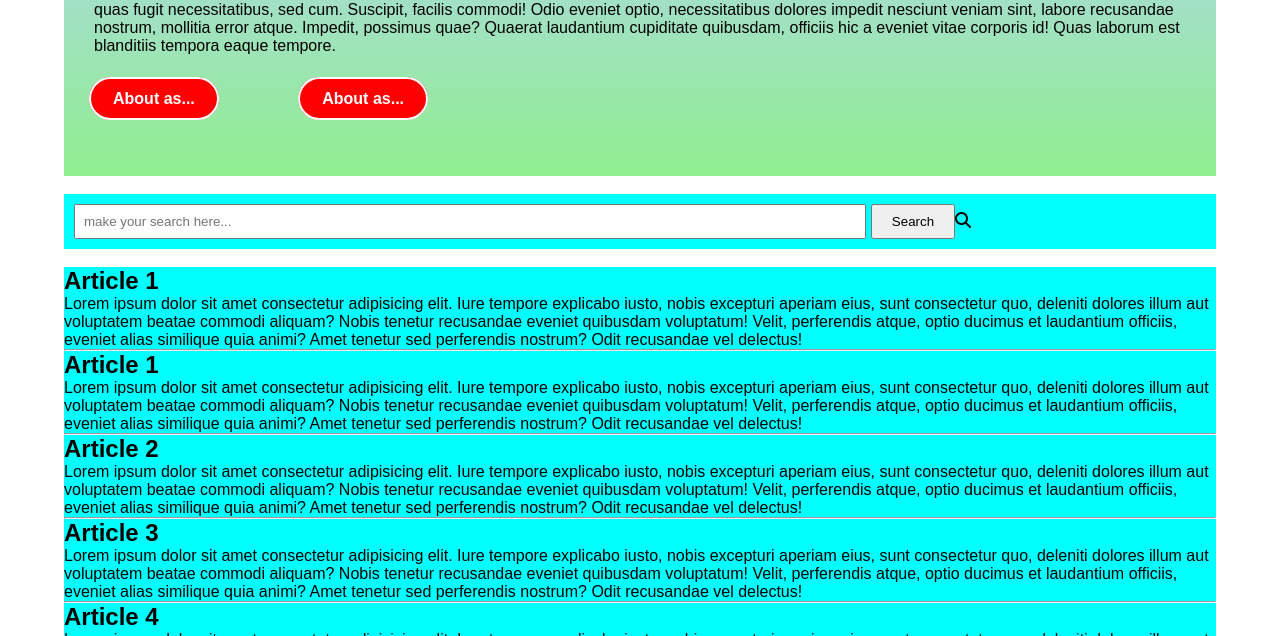
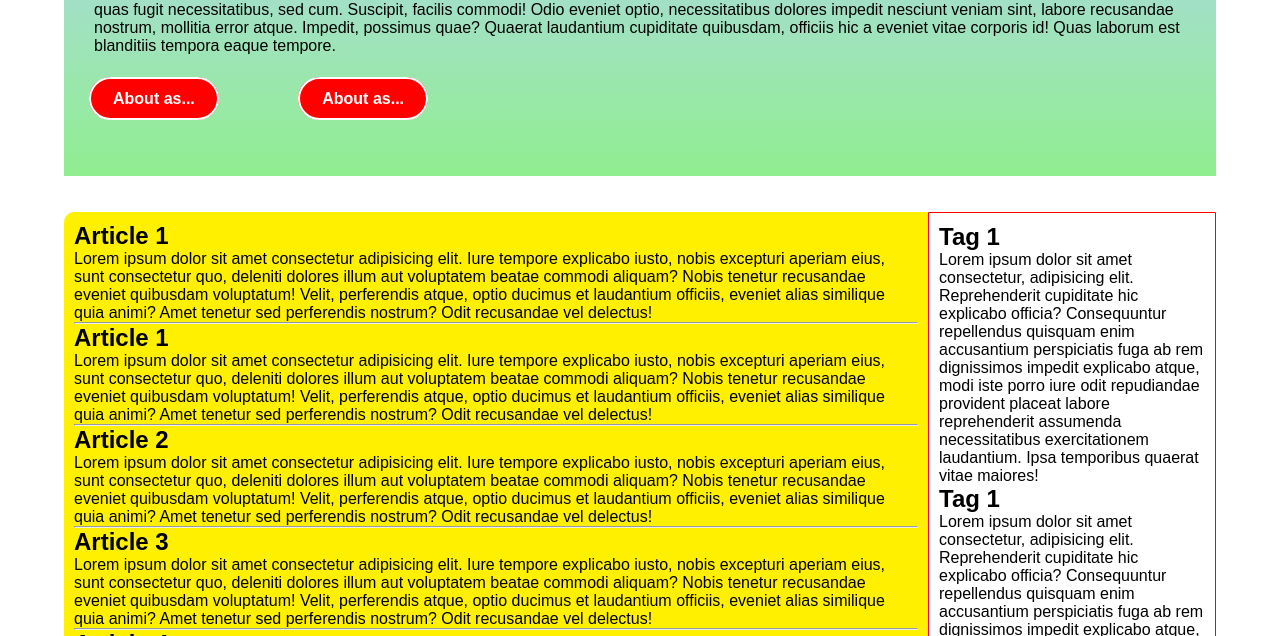
Before and after one commit to NoelGamaliel/BlogPerso, a plain HTML site: page index.html in a window 1280 px wide. Shown: the part 164-800 px from the top of the page. Drawn offline with Linux system fonts and the light colour scheme.

Commit message:
Stylising the main page of aside

```diff
--- a/assets/styles/main_home.css
+++ b/assets/styles/main_home.css
@@ -15,7 +15,8 @@ html, body {
 .container_fluid {
     width: 90%;
     margin: auto;
-    background-color: aqua;
+    background-color: #f1f1f1;
+    max-height:max-content;
 }
 
 header {
@@ -93,8 +94,6 @@ nav ul li a {
     font-weight: bold;
 }
 
-
-
 /***** btn-search banner *****/
 .btn-search {
     padding: 10px;
@@ -109,6 +108,27 @@ input[type=search] {
 input[type=submit] {
     padding: 8px 19px;
 
+}
+
+/**** article_wrapper ****/
+.article_wrapper {
+    padding: 10px;
+    width: 75%;
+    float: left;
+    margin: auto;
+    background-color: #fff000;
+    border-radius: 10px 2px 0px 25px;
+}
+
+/**** aside_wrapper ****/
+.aside_wrapper {
+    width: 25%;
+    float: right;
+    background-color: #fff;
+    border: #ff0000 solid 1px;
+    border-radius: 0px 0px 20px 20px;
+    padding: 10px;
+    margin: auto;
 }
 
 
--- a/index.html
+++ b/index.html
@@ -51,20 +51,11 @@
 
     <br>
 
-    <section class="container_fluid">
-       <div class="btn-search">
-        <form action="">
-            <input type="search" name="search" id="search" placeholder="make your search here...">
-            <input type="submit" value="Search"><i  class="fa-solid fa-magnifying-glass"></i>
-        </form>
-       </div>
-    </section>
-
     <!---- My banner of the page  ---->
         <br>
         <main class="container_fluid">
             <div class="article_wrapper">
-                <article>
+                <article class="article_design">
                     <h1>Article 1</h1>
                     <p>
                         Lorem ipsum dolor sit amet consectetur adipisicing elit. Iure tempore explicabo iusto, nobis excepturi aperiam eius, sunt consectetur quo, deleniti dolores illum aut voluptatem beatae commodi aliquam? Nobis tenetur recusandae eveniet quibusdam voluptatum! Velit, perferendis atque, optio ducimus et laudantium officiis, eveniet alias similique quia animi? Amet tenetur sed perferendis nostrum? Odit recusandae vel delectus!
@@ -128,12 +119,12 @@
         </main>
 
 
-
+    <!--
     <div class="container_fluid">
         <footer>
            &copy; 2023 BlogPerso
         </footer>
     </div>
-
+     -->
 </body>
 </html>
```
